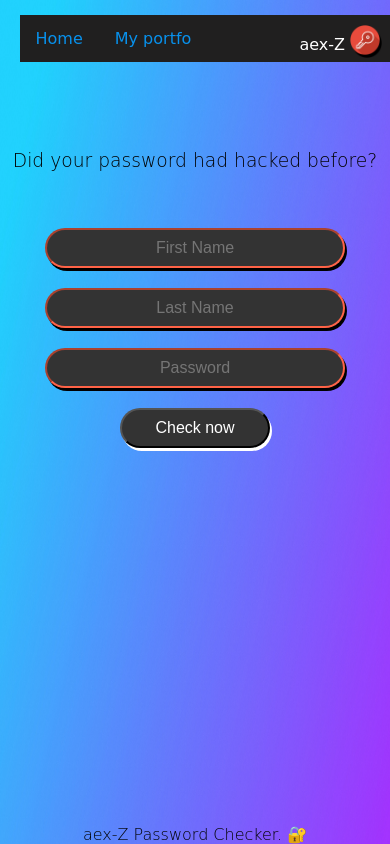
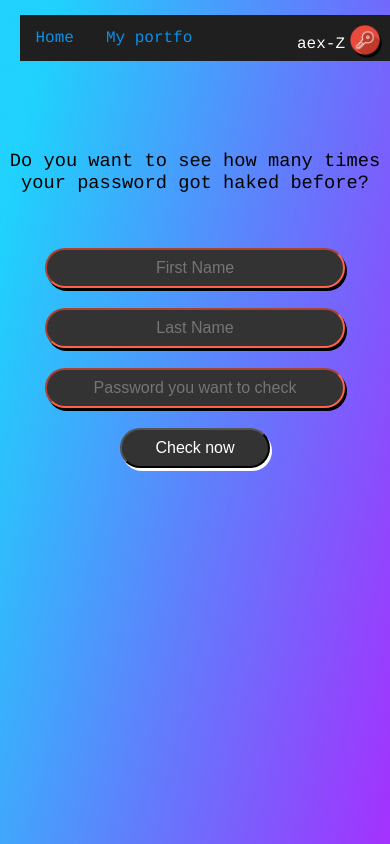
Before and after one commit to Deep2002/myapp, a Flask app: page / in a window 390 px wide. Run offline with Flask 2, Linux system fonts and the light colour scheme; some libraries are stand-ins or nearby versions.

Commit message:
Modified Website.

```diff
--- a/checkmypass.py
+++ b/checkmypass.py
@@ -29,5 +29,5 @@ def main(passwords):
         if count:
             return (f'Be Careful! "{passwords}" was goten haked before {count} times!!!\n You should change it now.')
         else:
-            return (f'😃Congragulations "{passwords}" was not found before.\n you can keep you password.')
+            return (f'😃Congragulations "{passwords}" was not found before.\n you can keep your password.')
         return
--- a/static/style.css
+++ b/static/style.css
@@ -5,7 +5,7 @@
 }
 
 body{
-  font-family: "Comic Sans MS", cursive, sans-serif;
+  font-family: courier,arial,helvetica;
   background-image: url('bg.jpg');
   background-repeat: no-repeat;
   background-attachment: fixed;
@@ -137,7 +137,7 @@ input {
 
 input:focus, input:hover{
   border-color: yellow;
-  outline: none
+  outline: none;
 }
 
 .instruction {
@@ -171,10 +171,7 @@ h4 {
 
 @media (max-width: 75em){
   .instruction::before{
-      content: "Did your password had hacked before?";
-  }
-  h4::before{
-    content: "aex-Z Password Checker. 🔐";
+      content: "Do you want to see how many times your password got haked before?";
   }
 }
 
@@ -184,10 +181,11 @@ h4 {
 
 textarea {
   resize: none;
-  font-family: "Comic Sans MS", cursive, sans-serif;
+  font-family: courier,arial,helvetica;
   border-width: medium;
   border-color: tomato;
   font-size: medium;
+  outline:none;
 }
 
 .result_box {
--- a/templates/index.html
+++ b/templates/index.html
@@ -36,7 +36,7 @@
             <form action="submit_password" method="post">
                 <input name='firstname' id="firstname" type="text" placeholder="First Name" autocomplete="off" required required title="required"><br>
                 <input name='name' type="text" placeholder="Last Name" autocomplete="off" required required title="required"><br>
-                <input name='password' type="password" id="password" placeholder="Password" pattern=".{2,}" required title="password is required" ><br>
+                <input name='password' type="password" id="password" placeholder="Password you want to check" pattern=".{2,}" required title="password is required" ><br>
                 <button type="submit" class="submit">Check now</button><br>
             </form>
         </section>
--- a/templates/result.html
+++ b/templates/result.html
@@ -37,7 +37,7 @@
             <p>Contact Me:</p><br>
             <form action="content_form" method="post">
                 <input type="email" name="email" id="email" placeholder="Email" required><br>
-                <textarea name="message" id="message" cols="30" rows="5" placeholder="Message.. (min 50 char)" required minlength="50"></textarea><br>
+                <textarea name="message" id="message" cols="30" rows="10" placeholder="Message" required minlength="10"></textarea><br>
                 <button type="submit" class="submit">Submit</button><br>
             </form>
         </section>
```
Also changed, not shown: database.csv (line endings or trailing spaces).
